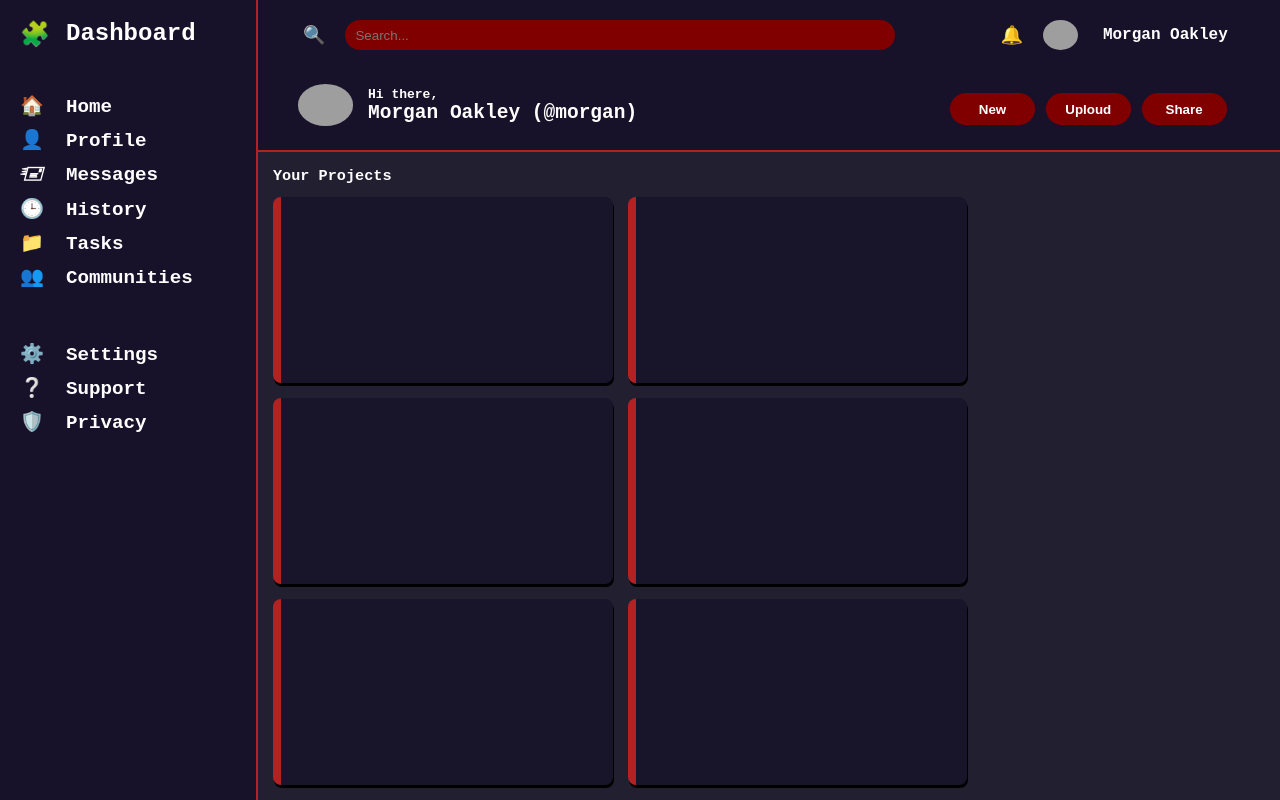
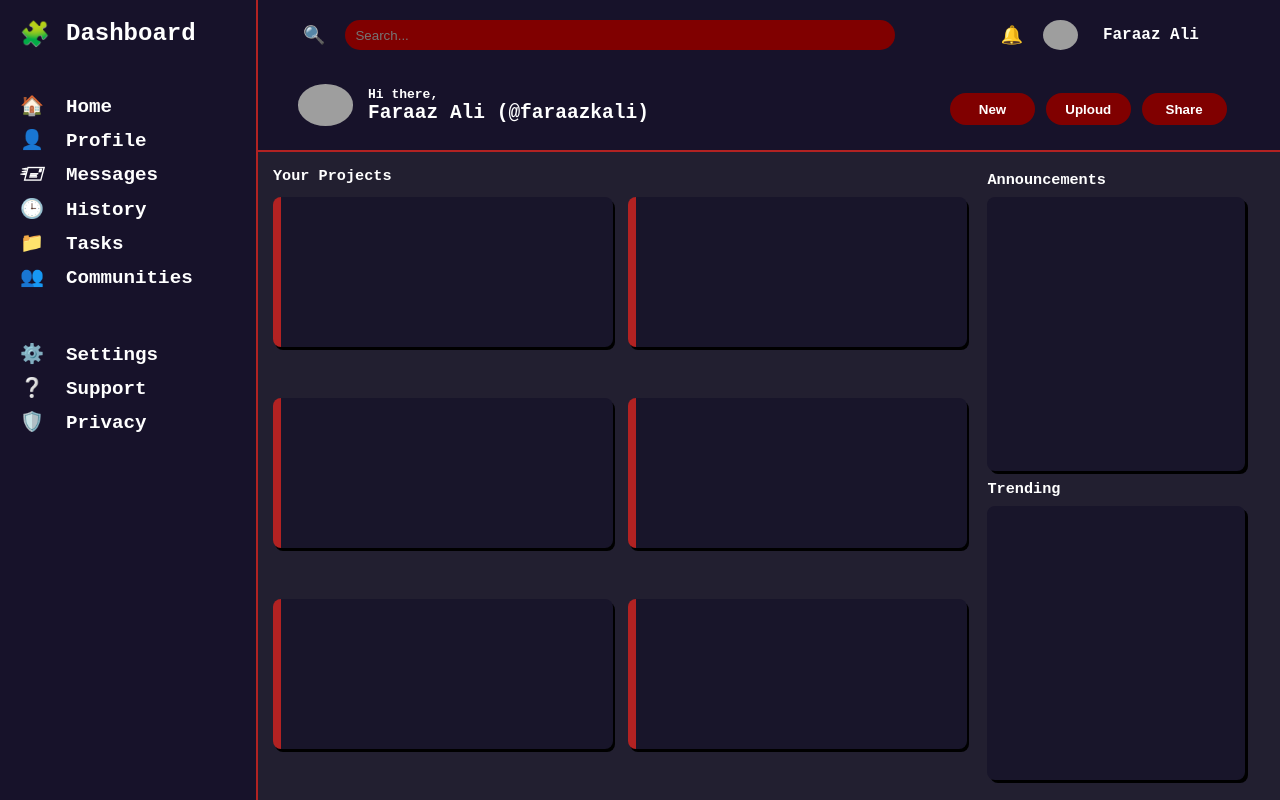
Before and after one commit to AFaraazK/admin-dashboard, a plain HTML site: page index.html in a window 1280 px wide. Drawn offline with Linux system fonts and the light colour scheme; grey boxes are pictures that could not be loaded.

Commit message:
Main-Content Right side Cards

```diff
--- a/index.html
+++ b/index.html
@@ -45,13 +45,13 @@
             <input type="text" class="search" placeholder="Search...">
             <div class="bell-icon icon ">🔔</div>
             <img src="https://pbs.twimg.com/media/C8QqGm4UQAAUiET.jpg" alt="" class="profile">
-            <p class="name">Morgan Oakley</p>
+            <p class="name">Faraaz Ali</p>
         </div>
         <div class="header-bottom">
             <img src="https://pbs.twimg.com/media/C8QqGm4UQAAUiET.jpg" alt="" class="pfp">
             <div class="nameBig">
                 <p><b>Hi there,</b></p>
-                <h2>Morgan Oakley (@morgan) </h2>
+                <h2>Faraaz Ali (@faraazkali) </h2>
             </div>
             <div class="btns">
                 <button>New</button>
@@ -64,16 +64,31 @@
         <div class="main-left">
             <h3 class="project">Your Projects</h3>
             <div class="cards">
-                <div class="card1 card"></div>
-                <div class="card2 card"></div>
-                <div class="card3 card"></div>
-                <div class="card4 card"></div>
-                <div class="card5 card"></div>
-                <div class="card6 card"></div>
+                <div class="card1 card">
+                    <h3></h3>
+                </div>
+                <div class="card2 card">
+
+                </div>
+                <div class="card3 card">
+
+                </div>
+                <div class="card4 card">
+
+                </div>
+                <div class="card5 card">
+
+                </div>
+                <div class="card6 card">
+
+                </div>
             </div>
         </div>
         <div class="main-right">
-
+            <h3 class="announcements">Announcements</h3>
+            <div class="cardA cardR"></div>
+            <h3 class="trending">Trending</h3>
+            <div class="cardT cardR"></div>
         </div>
     </div>
 </body>
--- a/style.css
+++ b/style.css
@@ -170,5 +170,27 @@ body{
     background-color: rgb(24, 21, 42);
     border-radius: 8px;
     border-left: 8px firebrick solid;
-    box-shadow: 1px 3px black;
+    box-shadow: 2px 3px black;
+    height: 150px;
 }
+.main-content .main-left .cards .card:hover{
+    transform: scale(1.01);
+    transition: 200ms;
+}
+
+.main-content .main-right{
+    padding:0 20px;
+    display:grid;
+    grid-template-rows: 30px 1fr 30px 1fr;
+}
+.announcements, .trending{
+    align-self: center;
+    margin-bottom: 5px;
+    color: white;
+}
+.main-content .main-right .cardR{
+    margin-bottom:5px;
+    background-color:rgb(24, 21, 42);;
+    border-radius: 8px;
+    box-shadow: 3px 3px black;
+}
```
